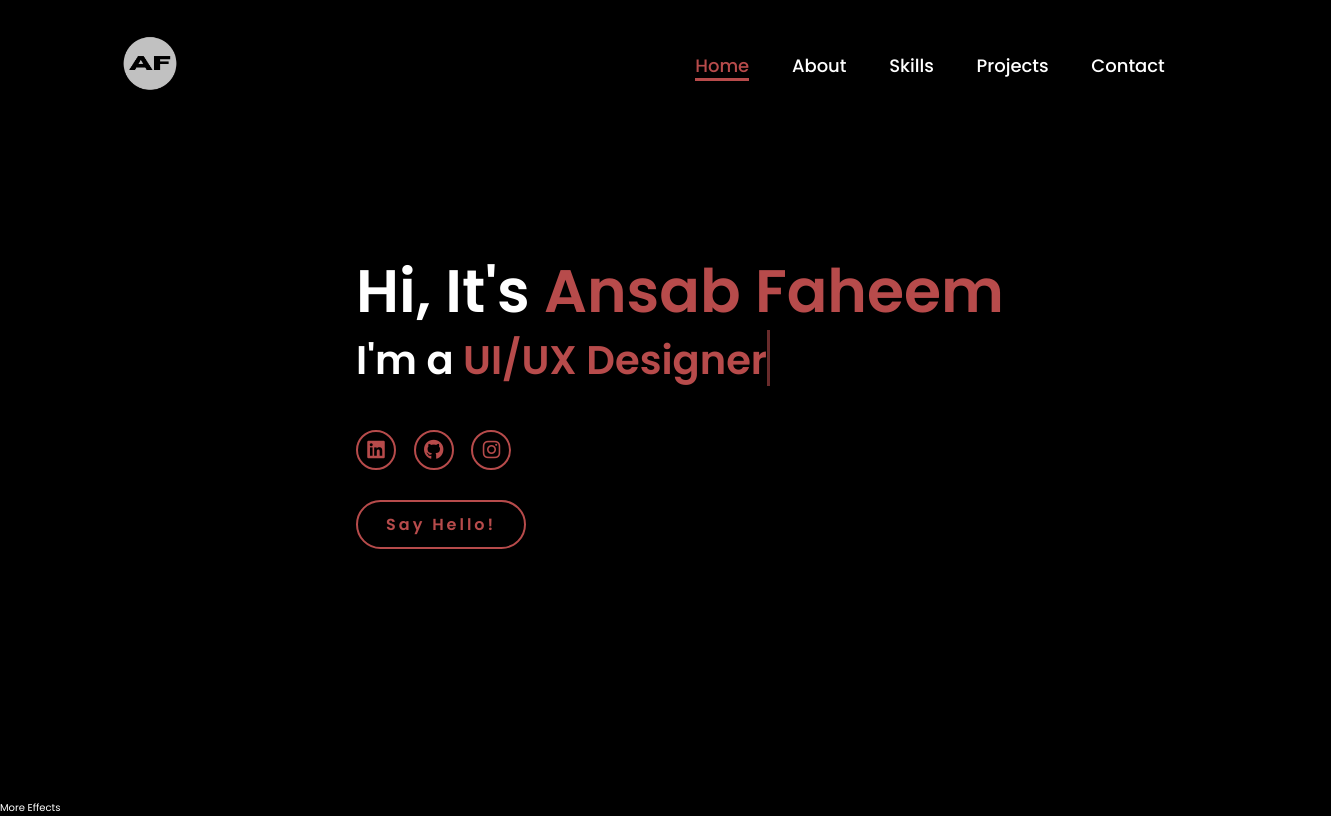
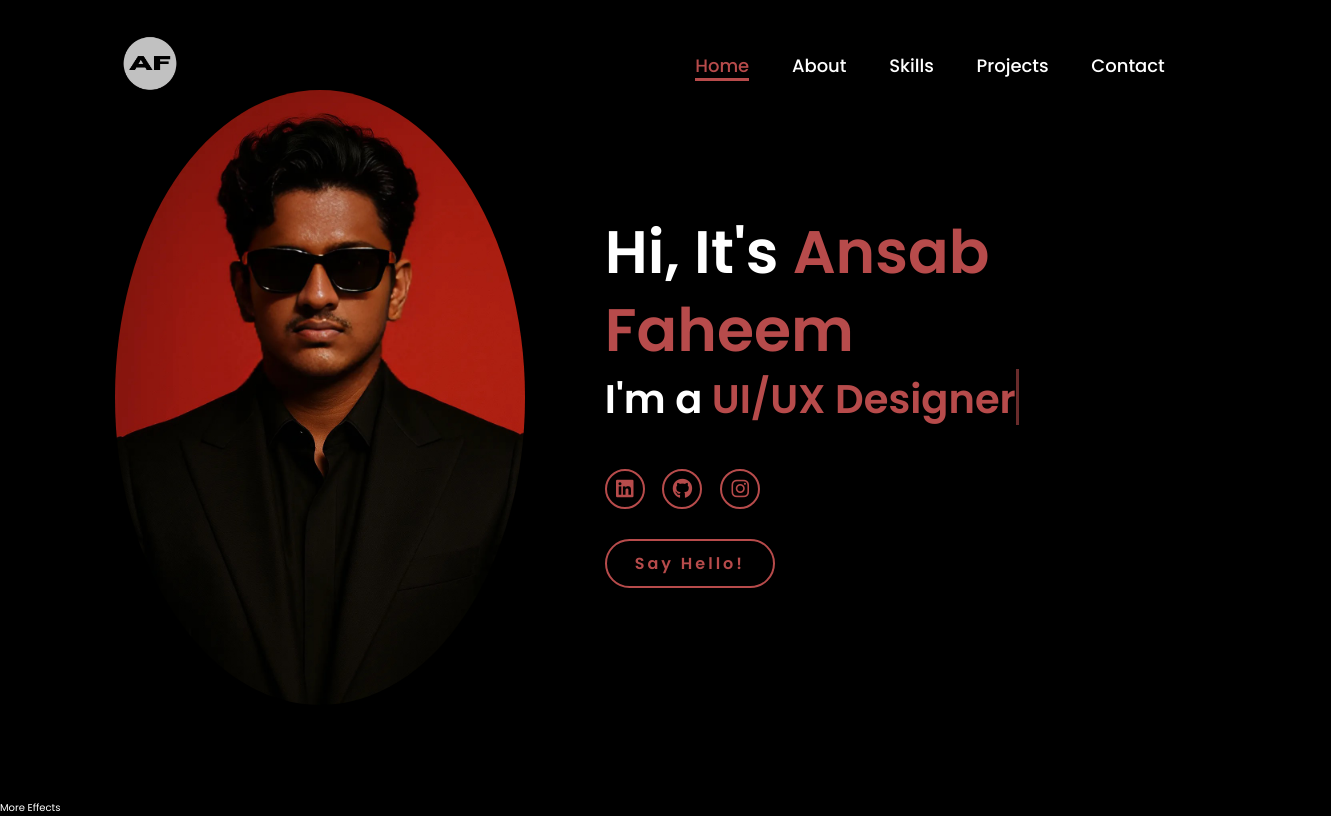
Before and after one commit to ansabfaheem/Portfolio, a plain HTML site: page index.html in a window 1280 px wide. Shown: the whole page, 1331 px wide, since content can reach past the window. Drawn offline with Linux system fonts and the light colour scheme.

Commit message:
index.html

```diff
--- a/index.html
+++ b/index.html
@@ -24,7 +24,7 @@
     </header>
     <section class="home">
         <div class="home-img">
-            <!-- <img src="IMG_5321.JPG" alt="404 Image Lost"> -->
+            <img src="IMG_5321.JPG" alt="404 Image Lost">
         </div>
         <div class="home-content">
             <h1>Hi, It's <span>Ansab Faheem</span></h1>
@@ -41,4 +41,5 @@
 </script>
 More Effects
 </body>
+
 </html>
```
